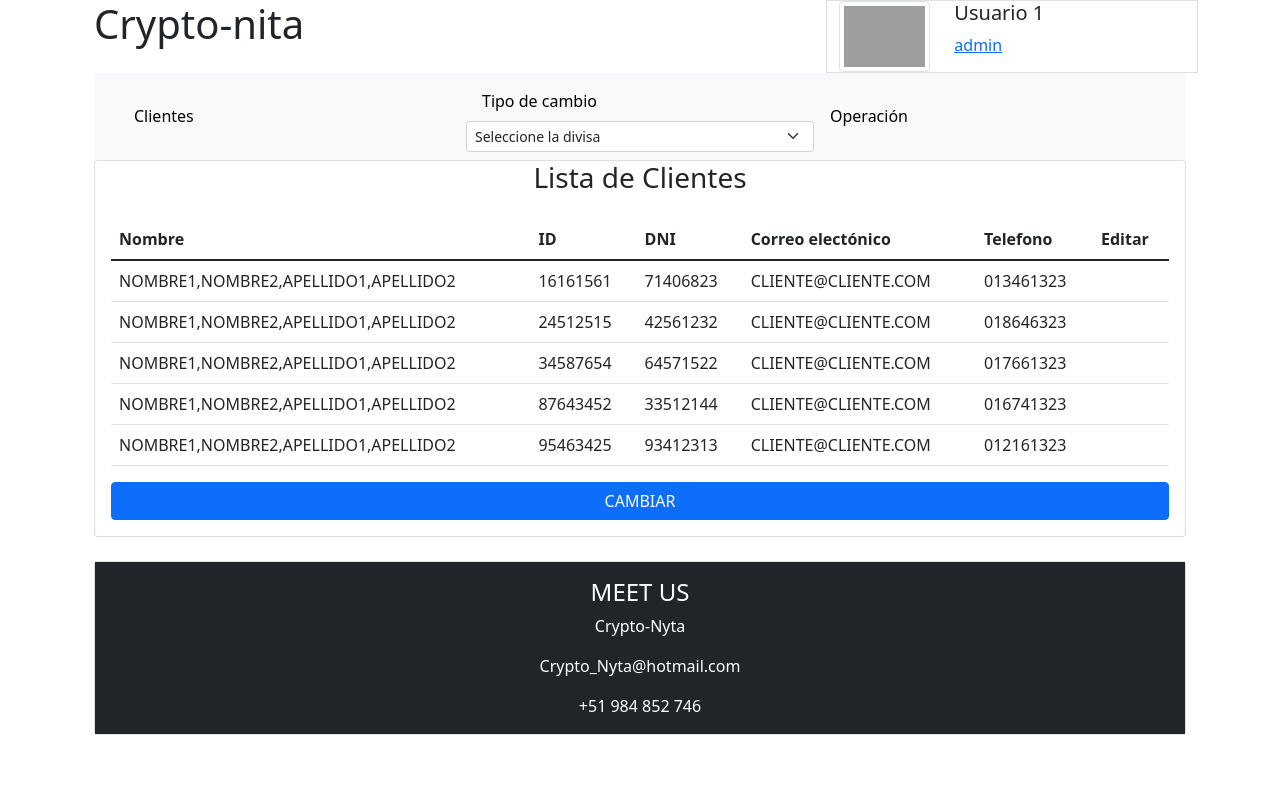
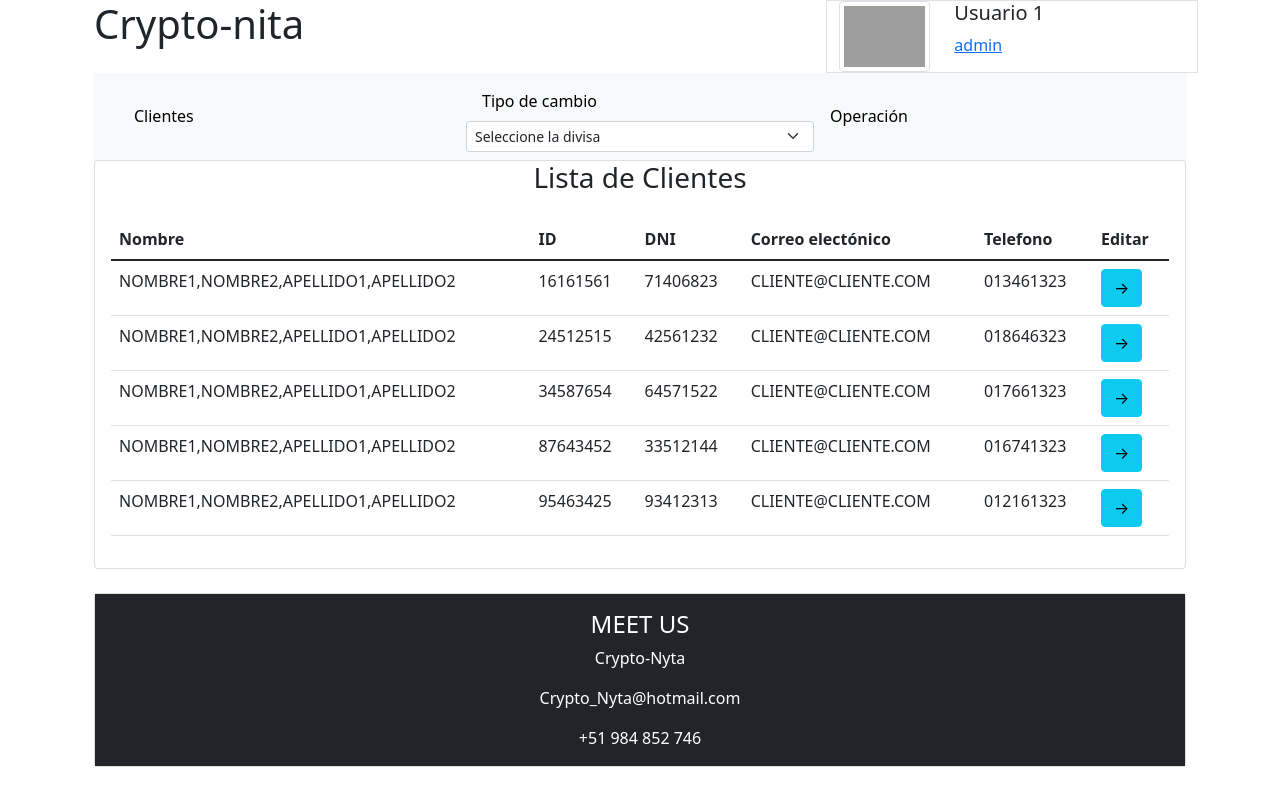
Before and after one commit to fmdd00/PWcripto, a Next.js app in the folder criptonyta/: page /MenuAdminClientes in a window 1280 px wide. Built offline with nearby package versions, Linux system fonts and the light colour scheme; grey boxes are pictures that could not be loaded.

Commit message:
cambios en el formato

```diff
--- a/criptonyta/pages/MenuAdminClientes.js
+++ b/criptonyta/pages/MenuAdminClientes.js
@@ -31,7 +31,7 @@ const MenuAdminClientes = () => {
                                     <td>71406823</td>
                                     <td>CLIENTE@CLIENTE.COM</td>
                                     <td>013461323</td>
-                                    <td></td>
+                                    <td><button className="btn btn-info">→</button></td>
                                 </tr>
                                 <tr>
                                     <td>NOMBRE1,NOMBRE2,APELLIDO1,APELLIDO2</td>
@@ -39,7 +39,7 @@ const MenuAdminClientes = () => {
                                     <td>42561232</td>
                                     <td>CLIENTE@CLIENTE.COM</td>
                                     <td>018646323</td>
-                                    <td></td>
+                                    <td><button className="btn btn-info">→</button></td>
                                 </tr>
                                 <tr>
                                     <td>NOMBRE1,NOMBRE2,APELLIDO1,APELLIDO2</td>
@@ -47,7 +47,7 @@ const MenuAdminClientes = () => {
                                     <td>64571522</td>
                                     <td>CLIENTE@CLIENTE.COM</td>
                                     <td>017661323</td>
-                                    <td></td>
+                                    <td><button className="btn btn-info">→</button></td>
                                 </tr>
                                 <tr>
                                     <td>NOMBRE1,NOMBRE2,APELLIDO1,APELLIDO2</td>
@@ -55,7 +55,7 @@ const MenuAdminClientes = () => {
                                     <td>33512144</td>
                                     <td>CLIENTE@CLIENTE.COM</td>
                                     <td>016741323</td>
-                                    <td></td>
+                                    <td><button className="btn btn-info">→</button></td>
                                 </tr>
                                 <tr>
                                     <td>NOMBRE1,NOMBRE2,APELLIDO1,APELLIDO2</td>
@@ -63,14 +63,10 @@ const MenuAdminClientes = () => {
                                     <td>93412313</td>
                                     <td>CLIENTE@CLIENTE.COM</td>
                                     <td>012161323</td>
-                                    <td></td>
+                                    <td><button className="btn btn-info">→</button></td>
                                 </tr>
                             </tbody>
                         </table>
-
-                        <div className="mt-2">
-                            <a className="btn btn-primary container-fluid"> CAMBIAR </a>
-                        </div>
                     </div>
                 </div>
             </div>
--- a/criptonyta/pages/MenuAdminTipocambio.js
+++ b/criptonyta/pages/MenuAdminTipocambio.js
@@ -13,7 +13,7 @@ const MenuAdminTipoCambio = () => {
                 <div className="card">
                     <div className="card-body mx-auto">
                         <h3>Tipo de cambio</h3>
-                        <input className="form mt-2" value="3.75"></input>
+                        <input className="form mt-2" defaultValue="3.75"></input>
                         <div className="mt-2">
                             <a className="btn btn-primary container-fluid"> CAMBIAR </a>
                         </div>
```
